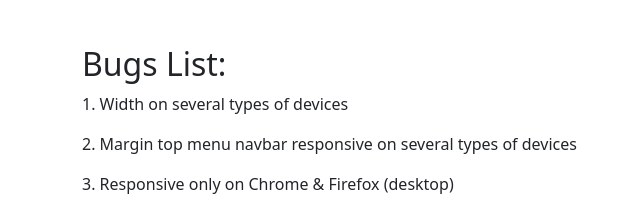
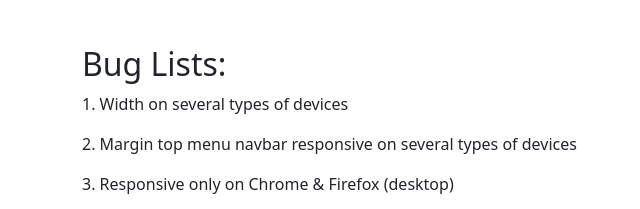
Before and after one commit to therevolt/FE-Tickitz, a plain HTML site: page index.html in a window 1280 px wide. Shown: the part 1844-2053 px from the top of the page, 0-640 px from the left. Drawn offline with nearby package versions, Linux system fonts and the light colour scheme.

Commit message:
Edit index.html

```diff
--- a/index.html
+++ b/index.html
@@ -186,7 +186,7 @@
         </div>
       </div>
       <div>
-        <h2>Bugs List:</h2>
+        <h2>Bug Lists:</h2>
         <p>1. Width on several types of devices</p>
         <p>2. Margin top menu navbar responsive on several types of devices</p>
         <p>3. Responsive only on Chrome & Firefox (desktop)</p>
```
